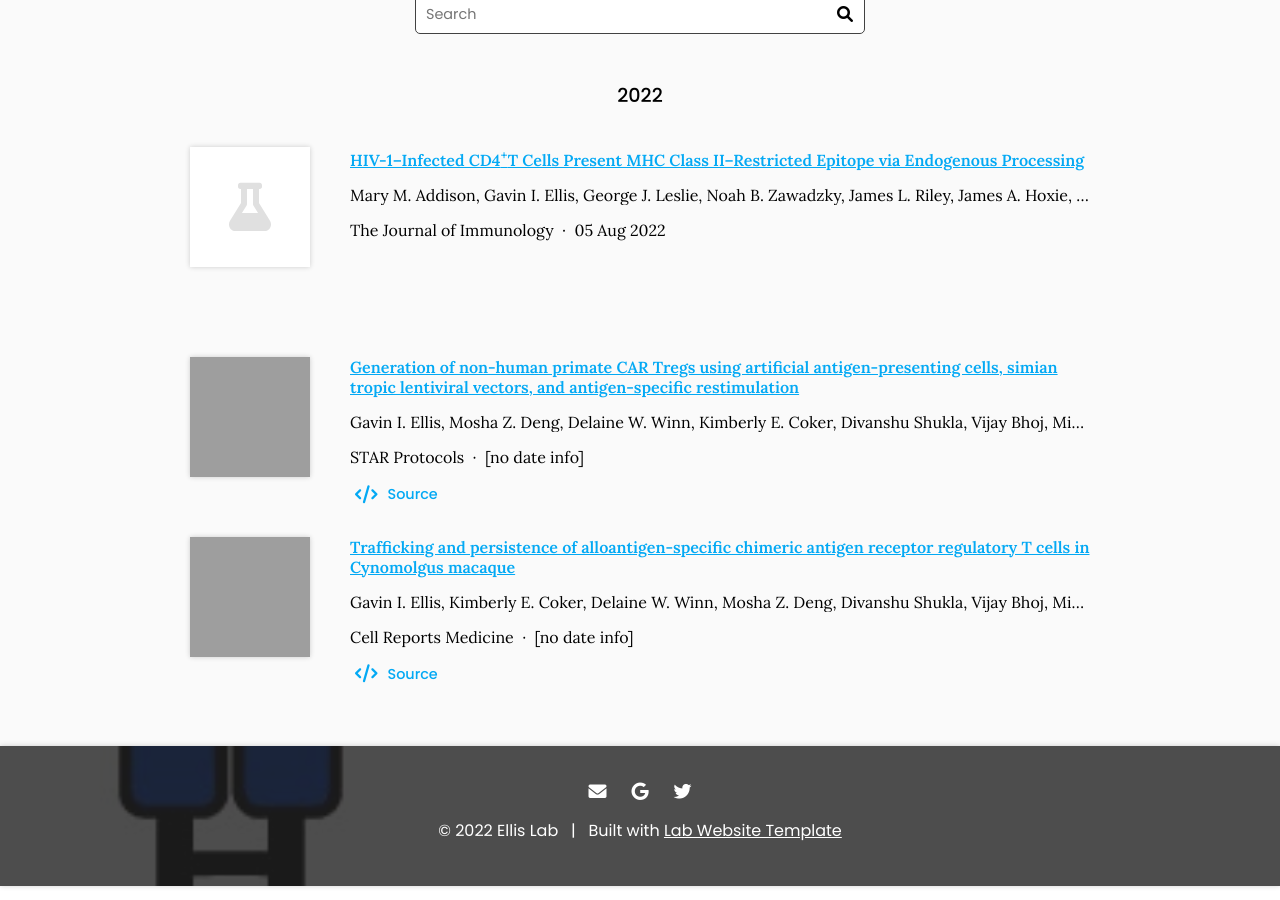
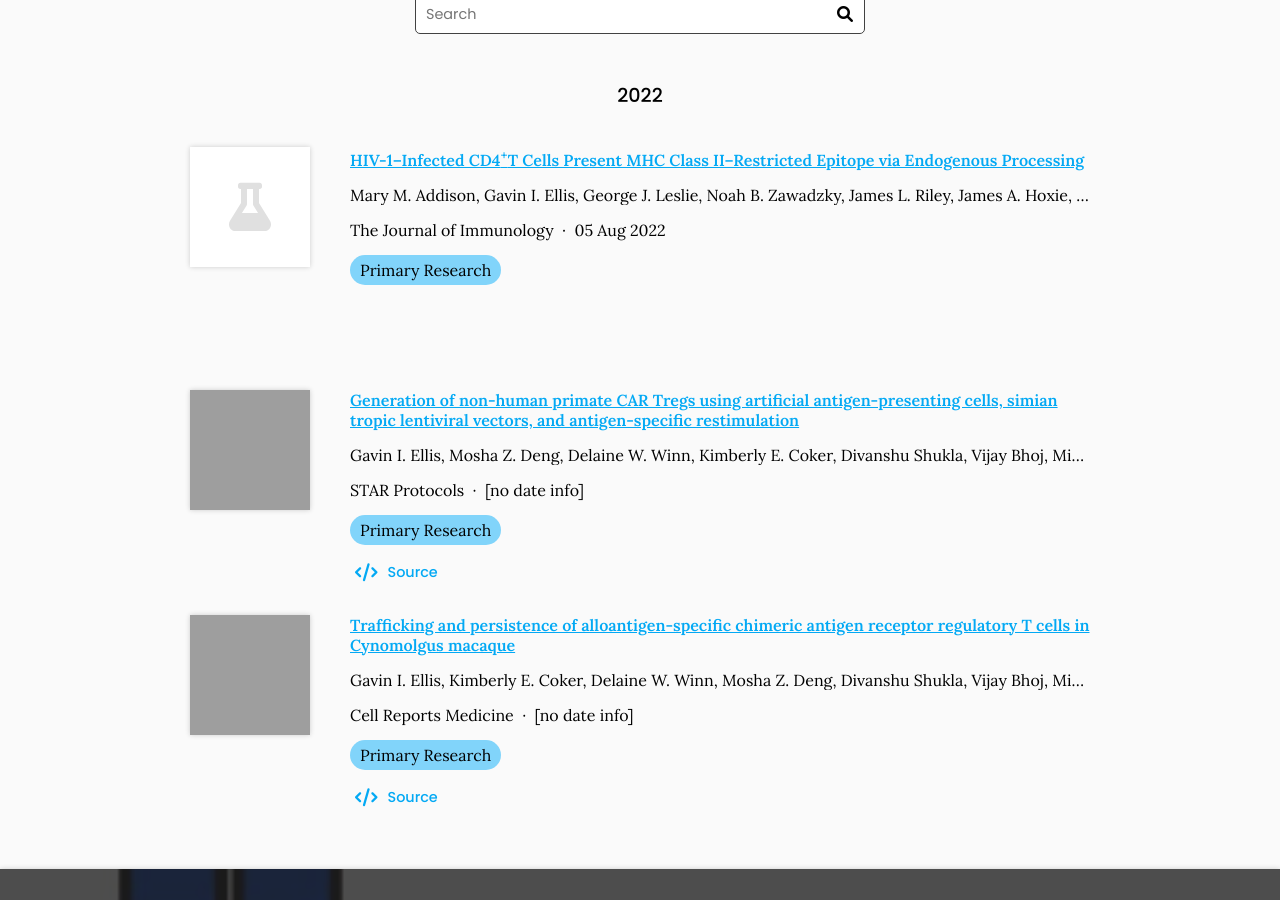
Before and after one commit to EllisLabUK/EllisLabUK.github.io, a Jekyll site: the page built from research/index.md, in a window 1280 px wide and 900 px high, scrolled down 498 px. Built offline with Jekyll 4.4.1, drawn with Linux system fonts in a browser that asks for light colours; grey boxes are pictures that could not be loaded.

Commit message:
Generate citations

```diff
--- a/_data/citations.yaml
+++ b/_data/citations.yaml
@@ -21,10 +21,12 @@
   date: ''
   link: https://doi.org/grhmfw
   image: https://ars.els-cdn.com/content/image/1-s2.0-S2666166722006645-fx1.jpg
+  tags:
+  - Primary Research
   extra-links:
   - type: source
     link: https://www.sciencedirect.com/science/article/pii/S2666166722006645
-  _cache: db9d7166ea17e3e60be4a7a0c10795dd3598fb50e471bf5762032d745279c076
+  _cache: befca063ff8fc5e5e5061f62df01115e920203bd1a4238e4416449dc2c2bd31c
 - id: doi:10.1016/j.xpro.2022.101784
   title: Generation of non-human primate CAR Tregs using artificial antigen-presenting
     cells, simian tropic lentiviral vectors, and antigen-specific restimulation
@@ -42,10 +44,12 @@
   date: ''
   link: https://doi.org/grhnjx
   image: https://github.com/EllisLabUK/EllisLab.github.io/blob/main/images/2022CellRepMed.jpg?raw=true
+  tags:
+  - Primary Research
   extra-links:
   - type: source
     link: https://www.cell.com/cell-reports-medicine/fulltext/S2666-3791(22)00131-8
-  _cache: 544ef5e9fdf20b33553fc6e382bd37c25fa99646652726926a397517c3650b0a
+  _cache: 32c0304b65f64bcd0818e357a68711a700fa65da9168b4a71617c54acd2cb6f3
 - id: doi:10.4049/jimmunol.2200145
   title: "HIV-1\u2013Infected CD4<sup>+</sup>T Cells Present MHC Class II\u2013Restricted\
     \ Epitope via Endogenous Processing"
@@ -60,4 +64,6 @@
   publisher: The Journal of Immunology
   date: '2022-08-05'
   link: https://doi.org/grhnxd
-  _cache: 09aef001da35e45ce2d2883a999650cf9c617a918ec6da488b8a6c9053b47abf
+  tags:
+  - Primary Research
+  _cache: ac2de293089a7da894b04b573c98da46a815f78893c21f7c0a41a951bf072fb4
```
